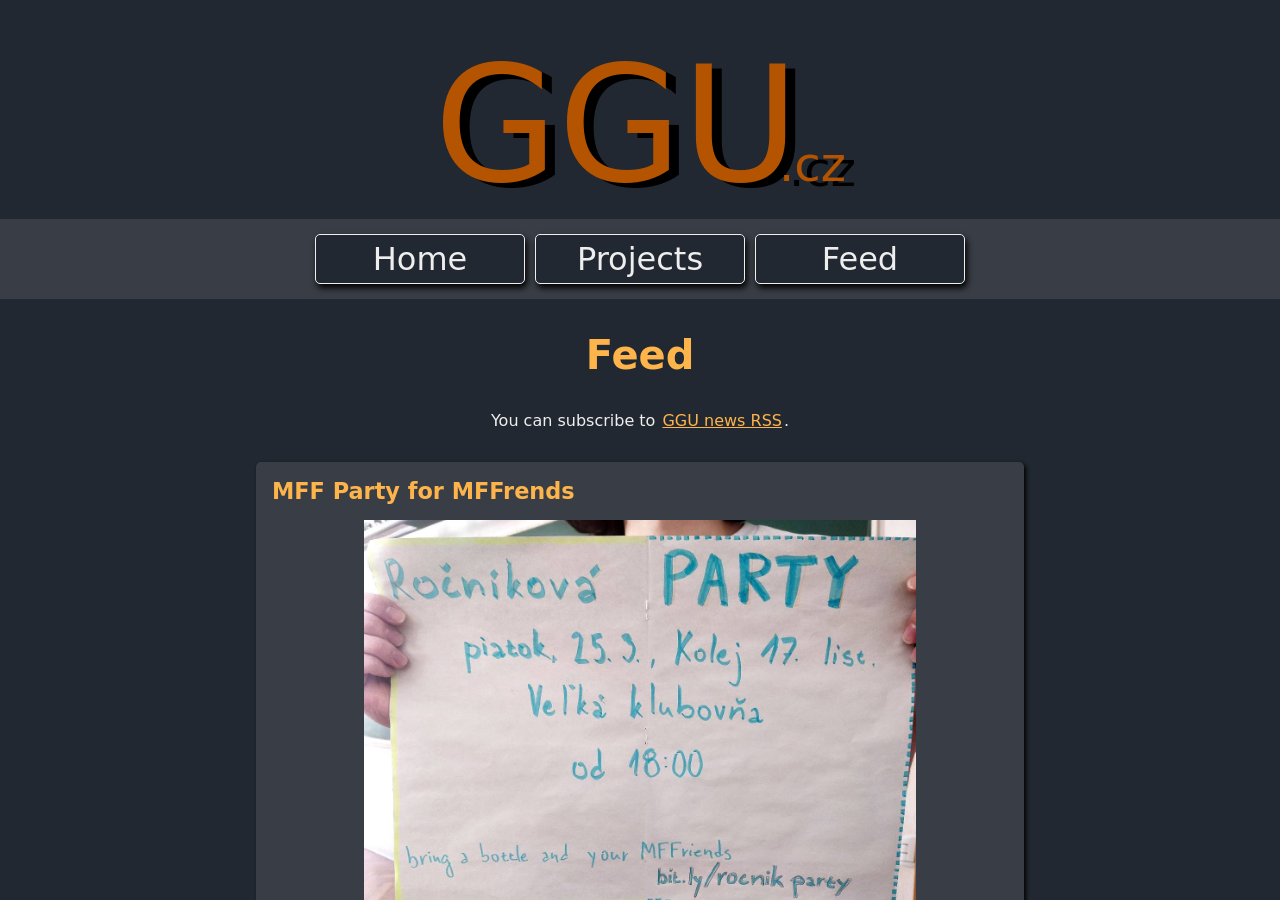
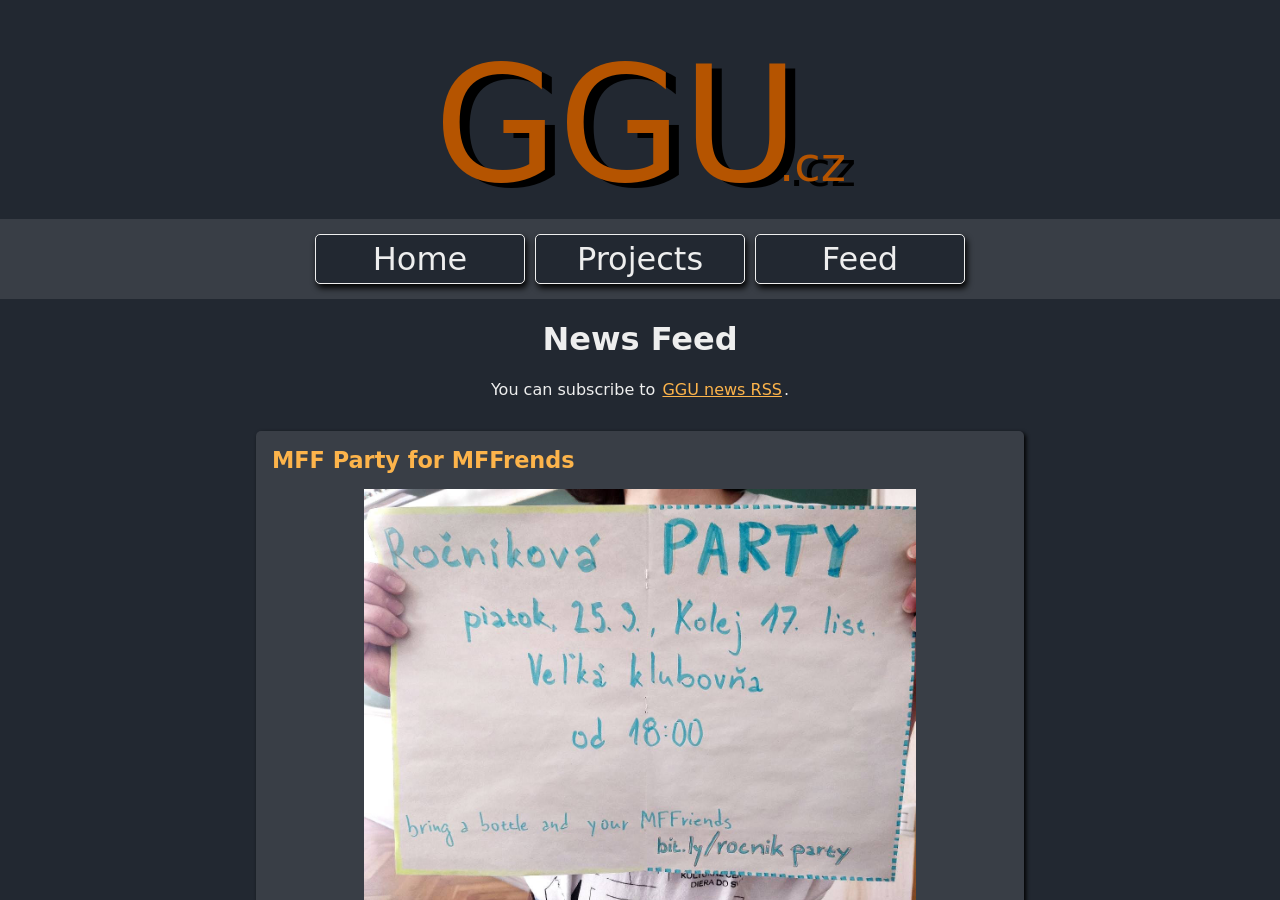
Before and after one commit to yagarea/ggu.cz, a Jekyll site: the page built from pages/feed.md, in a window 1280 px wide and 900 px high. Built offline with Jekyll 4.4.1, drawn with Linux system fonts in a browser that asks for light colours.

Commit message:
shift headlines

```diff
--- a/pages/feed.md
+++ b/pages/feed.md
@@ -4,7 +4,8 @@ layout: default
 permalink: /feed/
 ---
 
-## Feed
+{: .centered-text}
+# News Feed
 
 {: .centered-text}
 You can subscribe to [GGU news RSS](/rss.xml).
```
Also changed, not shown: pages/projects.md (+1 -1 lines), pages/services.md (+1 -1 lines).
